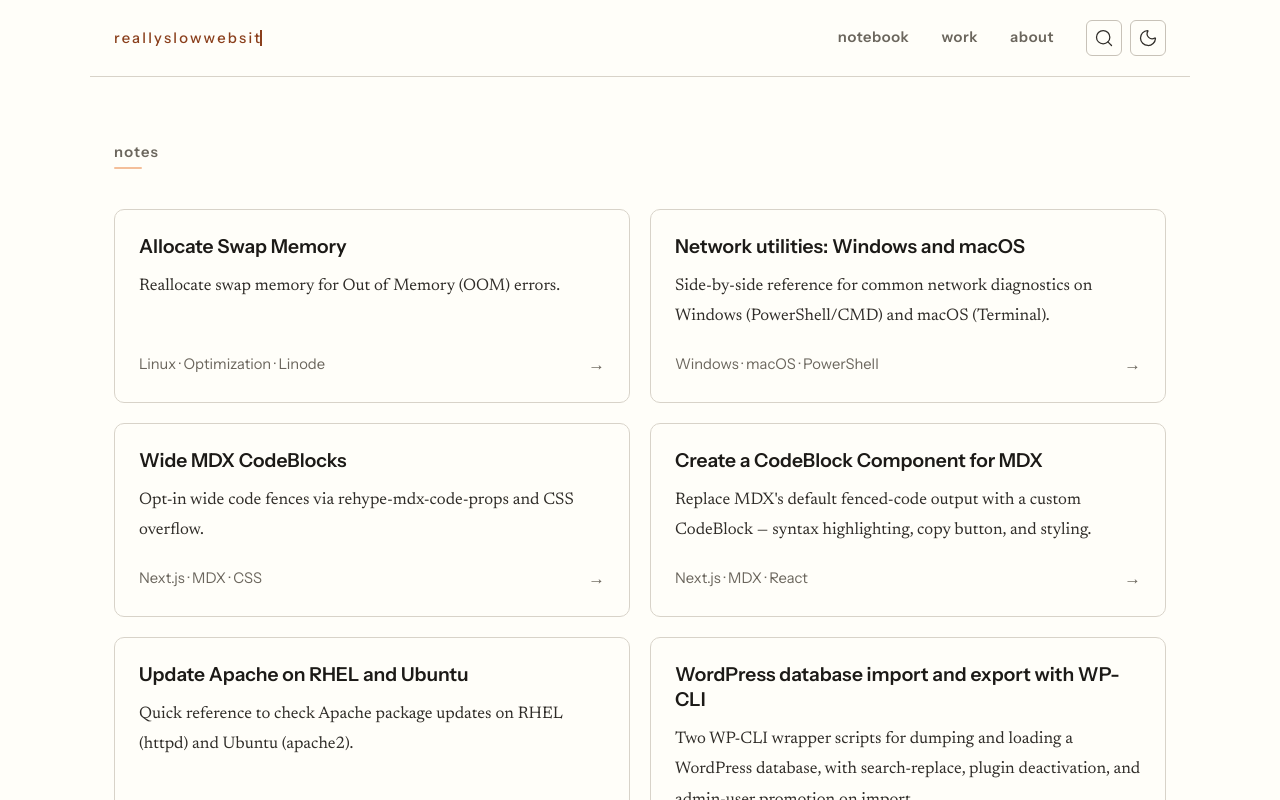
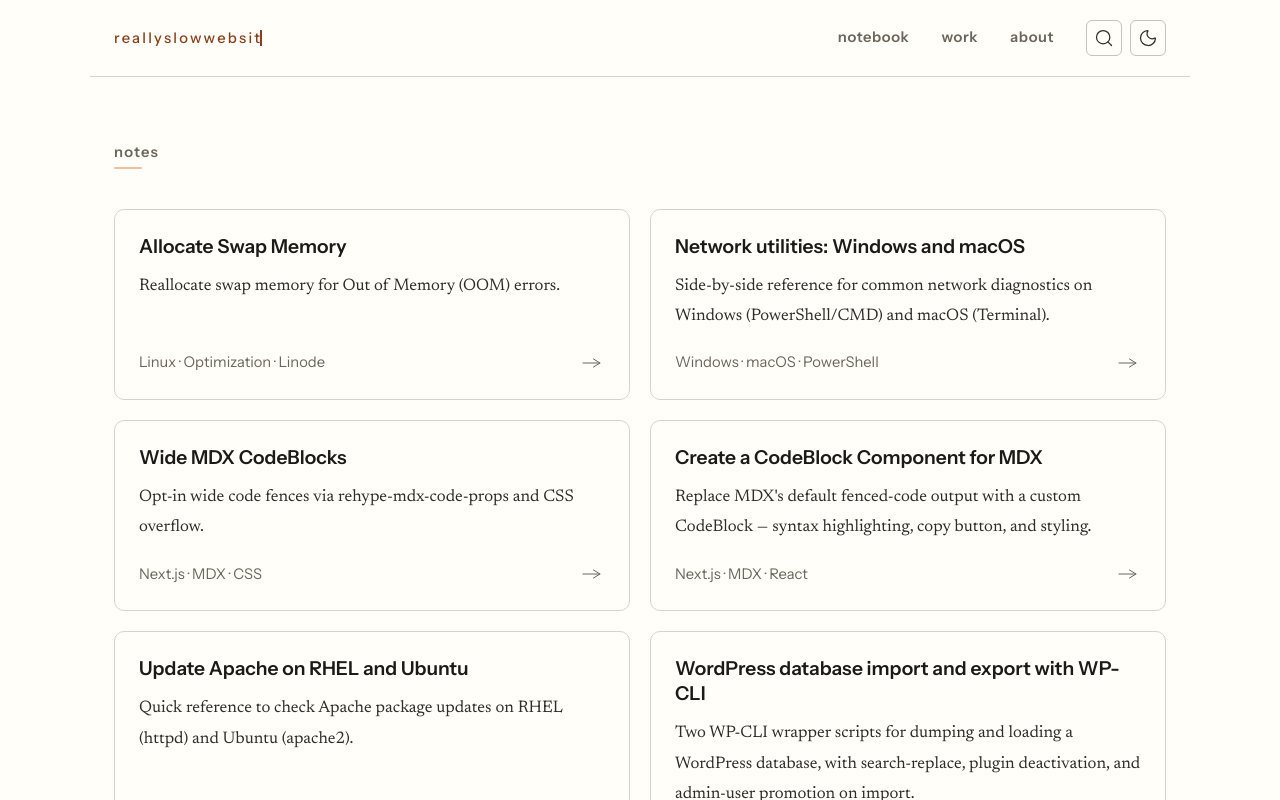
Before and after one commit to aterchin/portfolio, a Next.js app: page /notes in a window 1280 px wide. Shown: the top 800 px of the page. Built offline with nearby package versions, Linux system fonts and the light colour scheme.

Commit message:
Replace card arrows with Lucide icon
- Add shared ArrowRight Lucide icon component
- Use icon in NoteCard and ProjectCard footers
- Align arrow with tags via flex styling
- Export ProjectCardProps to match NoteCard

```diff
--- a/src/components/notes/NoteCard/NoteCard.module.css
+++ b/src/components/notes/NoteCard/NoteCard.module.css
@@ -53,8 +53,9 @@
 }
 
 .arrow {
-  font-family: var(--font-ui);
-  font-size: var(--text-sm);
+  display: inline-flex;
+  align-items: center;
+  line-height: 1;
   color: var(--color-text-tertiary);
   transition: transform var(--duration-base) var(--ease-out),
               color var(--duration-base) var(--ease-base);
--- a/src/components/notes/NoteCard/NoteCard.tsx
+++ b/src/components/notes/NoteCard/NoteCard.tsx
@@ -1,5 +1,6 @@
 import Link from "next/link";
 import { InProgressLabel } from "@/components/ui/InProgressLabel/InProgressLabel";
+import { ArrowRight } from "@/components/ui/ArrowRight/ArrowRight";
 import type { Note } from "@/lib/types";
 import styles from "./NoteCard.module.css";
 
@@ -11,6 +12,10 @@ export interface NoteCardProps {
   tags: Note["tags"];
   status?: Note["status"];
 }
+
+const arrowProps = {
+  strokeWidth: 1,
+} as const;
 
 export function NoteCard({ title, subtitle, slug, status, summary, tags }: NoteCardProps) {
   const isWIP = status === "in-progress";
@@ -25,7 +30,7 @@ export function NoteCard({ title, subtitle, slug, status, summary, tags }: NoteC
       <p className={styles.summary}>{summary}</p>
       <div className={styles.footer}>
         <p className={styles.tags}>{tags.join(" · ")}</p>
-        <span className={styles.arrow} aria-hidden>→</span>
+        <span className={styles.arrow} aria-hidden><ArrowRight {...arrowProps}/></span>
       </div>
     </Link>
   );
--- /dev/null
+++ b/src/components/ui/ArrowRight/ArrowRight.tsx
@@ -0,0 +1,6 @@
+import { createLucideIcon } from "lucide-react";
+
+export const ArrowRight = createLucideIcon("arrow-right", [
+  ["path",{"d":"m12.5 8 6.5 4-6.5 4","key":"15a4u6"}],
+  ["path",{"d":"M2 12h17","key":"17x0sr"}]
+]);
--- a/src/components/work/ProjectCard/ProjectCard.module.css
+++ b/src/components/work/ProjectCard/ProjectCard.module.css
@@ -68,7 +68,7 @@
 .footer {
   display: flex;
   justify-content: space-between;
-  align-items: flex-end;
+  align-items: center;
   margin-top: auto;
 }
 
@@ -80,8 +80,9 @@
 }
 
 .arrow {
-  font-family: var(--font-ui);
-  font-size: var(--text-sm);
+  display: inline-flex;
+  align-items: center;
+  line-height: 1;
   color: var(--color-text-tertiary);
   transition: transform var(--duration-base) var(--ease-out),
               color var(--duration-base) var(--ease-base);
```
Also changed, not shown: src/components/work/ProjectCard/ProjectCard.tsx (+15 -2 lines).
